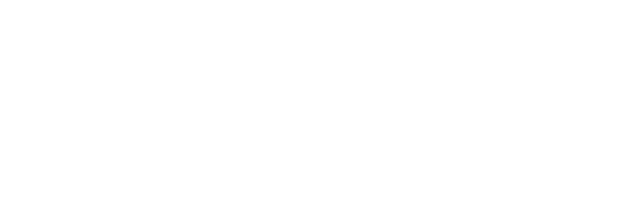
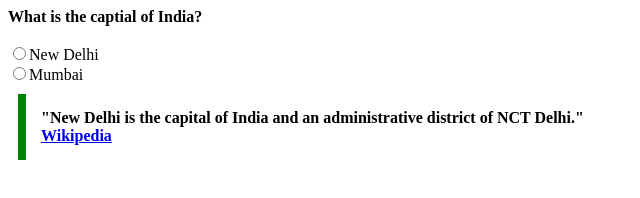
Before and after one commit to acciojob/trivia-medhavimangal08, a website: page main.html in a window 1280 px wide. Shown: the whole page, without its empty margins (0-640 px from the left). Drawn offline with Linux system fonts and the light colour scheme.

Commit message:
created a submission

```diff
--- a/main.html
+++ b/main.html
@@ -5,10 +5,31 @@
 <head>
 	<link rel="stylesheet" href="styles.css">
 </head>
+	<style>
+		blockquote{
+			max-width:600px;
+			margin:10px;
+			padding:15px;
+			border-left:8px solid green;
+			background-color:f8fffe;
+			font-weight:Bold;
+		}
+	</style>
 
 <body>
 	<!-- the entire body must be written by student -->
-    <script type="text/javascript" src="./script.js">
+	<label><strong>What is the captial of India?</strong>
+		<br>
+		<br>
+	 <input type="radio" value="New Delhi">New Delhi
+		<br>
+		 <input type="radio" value="Mumbai">Mumbai
+		</label>
+	<blockquote>
+        "New Delhi is the capital of India and an administrative district of NCT Delhi."
+       <a href="https://en.wikipedia.org/wiki/New_Delhi" target="_blank">Wikipedia</a>
+    </blockquote>
+	<script type="text/javascript" src="./script.js">
 </script>
 
 </body>
```
